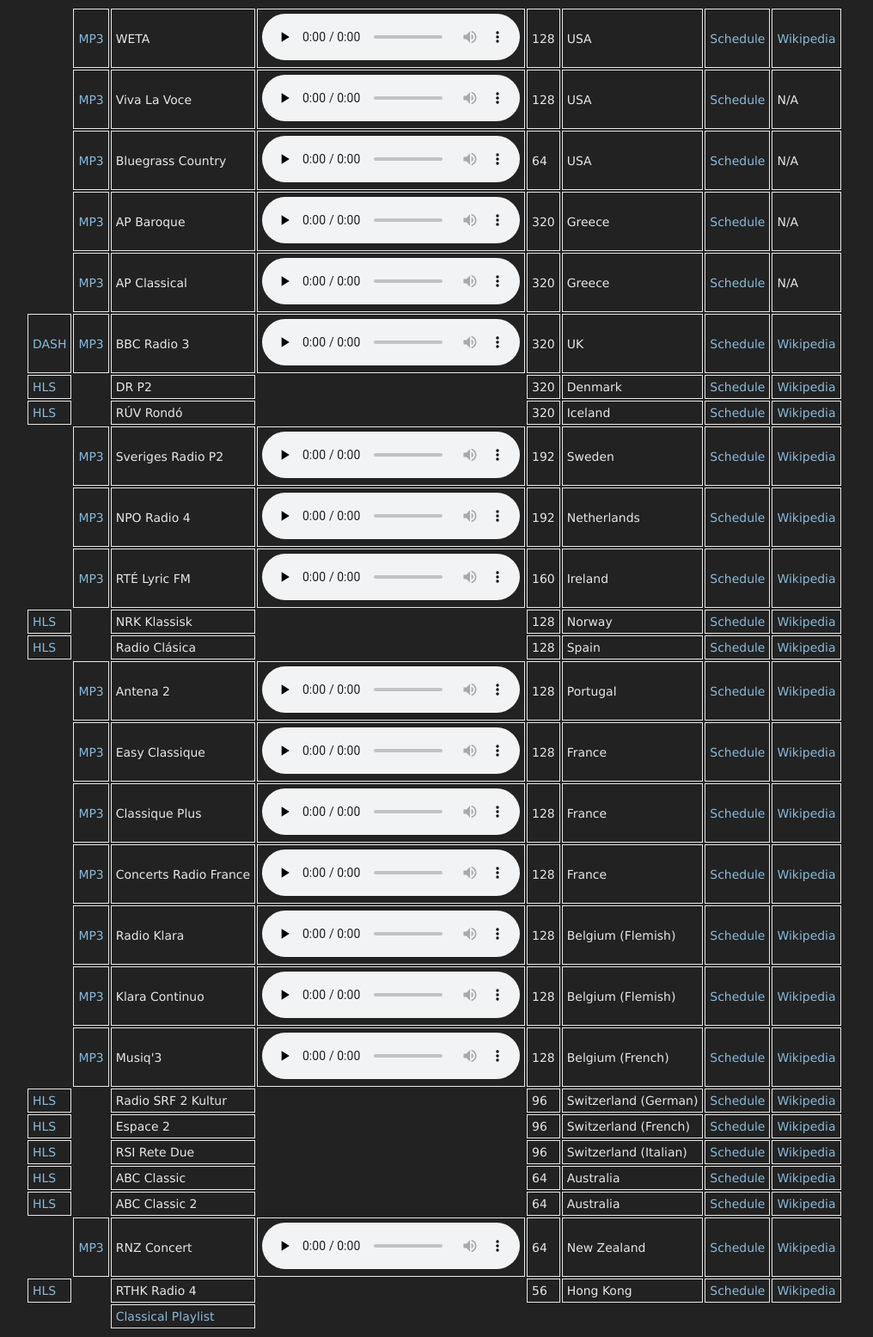
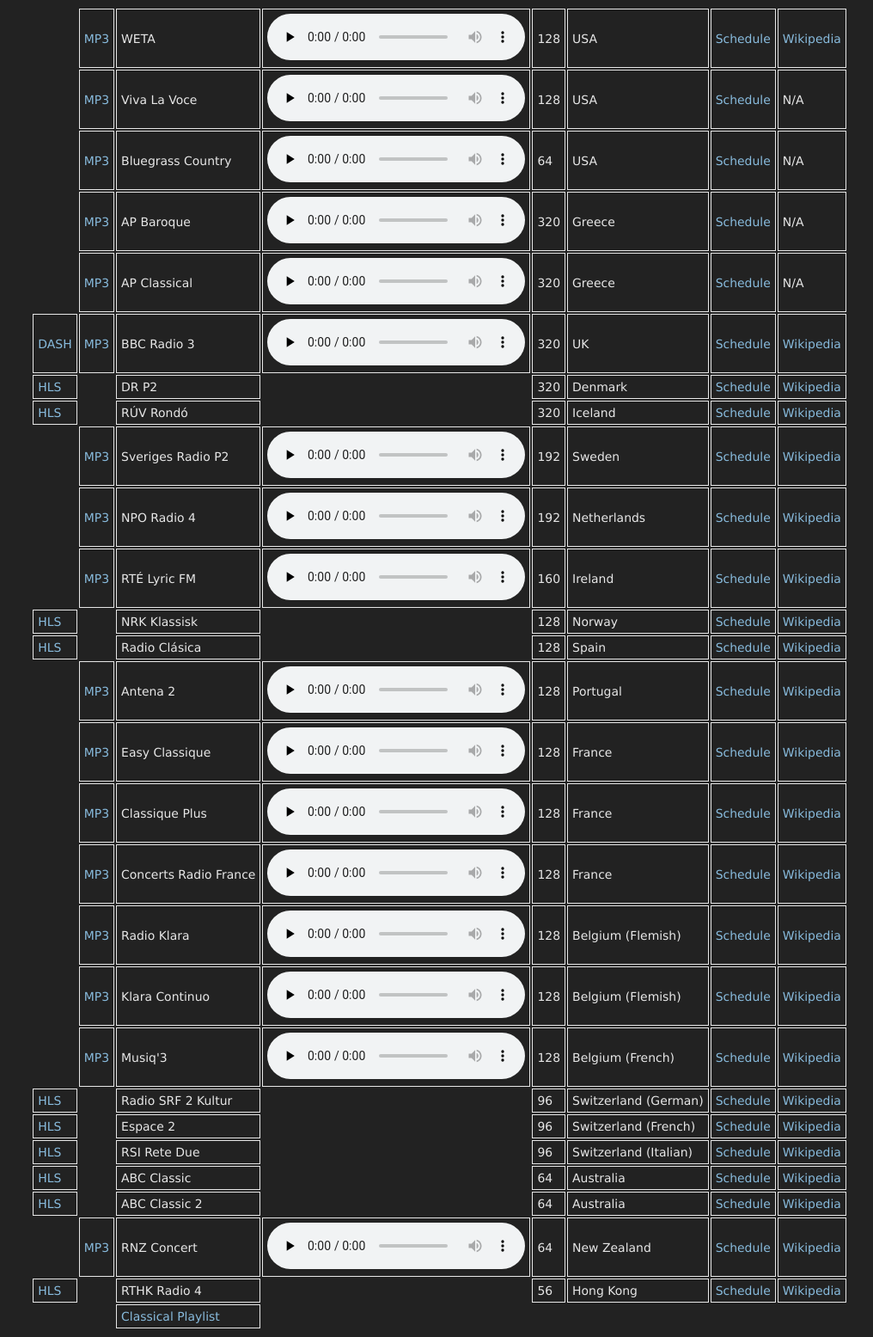
Before and after one commit to danburd/danburd.github.io, a Jekyll site: the page classical.html, which Jekyll copies as it is, in a window 1280 px wide. Shown: the whole page at 86% size, without its empty margins (130-1146 px from the left). Built offline with Jekyll 4.4.1, drawn with Linux system fonts in a browser that asks for light colours.

Commit message:
Removed style section

```diff
--- a/classical.html
+++ b/classical.html
@@ -4,14 +4,6 @@
   <title>Classical Stations</title>
   <link rel="stylesheet" type="text/css" href="/css/default.css">
   <link rel="shortcut icon" href="/ico/favicon.png" type="image/x-icon">
-  <style>
-    table, th, td {
-      margin: 0 auto;
-    }
-    html, body {
-      width: 99%;
-    }
-  </style>
 </head>
 <body>
 
```
